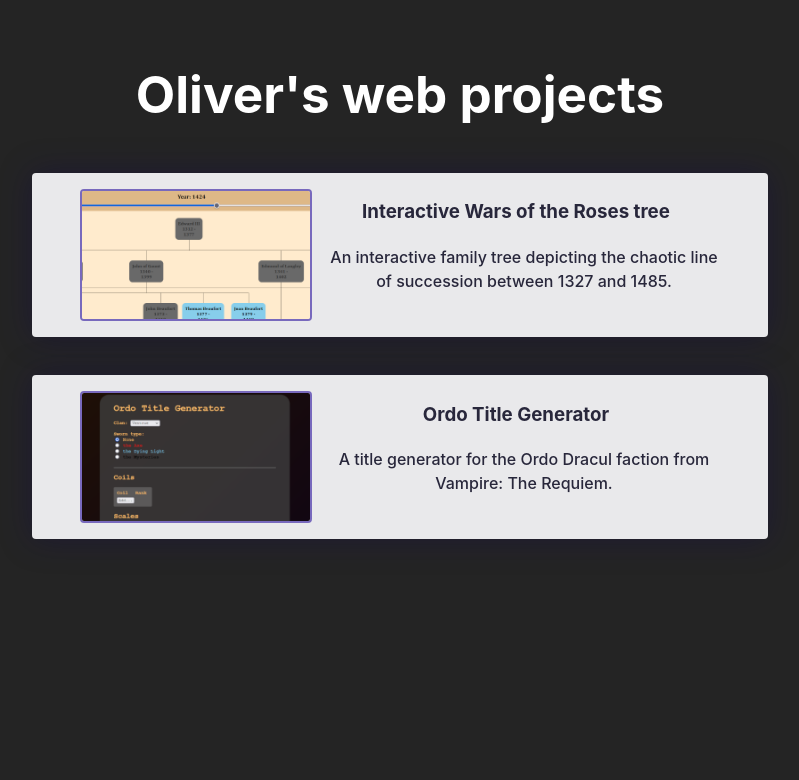
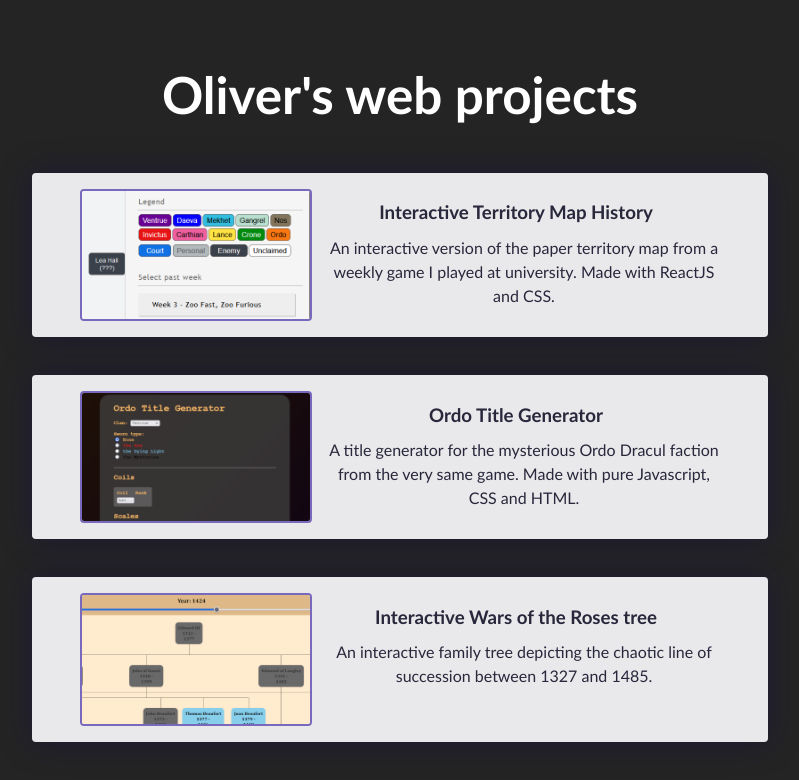
Before and after one commit to owlks4/owlks4.github.io, a React (Vite) app: page / in a window 1280 px wide. Shown: the top 780 px of the page, without its empty margins (240-1039 px from the left). Built offline with nearby package versions, Linux system fonts and the light colour scheme.

Commit message:
Added a new card, and reversed the order of the cards so that the most recent projects are at the top.

```diff
--- a/src/App.css
+++ b/src/App.css
@@ -3,6 +3,7 @@
   margin: 0 auto;
   padding: 2rem;
   text-align: center;
+  font-family: 'Trebuchet MS', 'Lucida Sans Unicode', 'Lucida Grande', 'Lucida Sans', Arial, sans-serif;
 }
 
 .container {
@@ -11,7 +12,7 @@
 }
 
 h3 {
-  margin: 0.5em 0em 1em;
+  margin: 0.5em 0em 0.5em;
 }
 
 p {
@@ -44,7 +45,6 @@ p {
 
 .pCard {
   margin: 0 0 0 1em;
-  text-align: justify center;
 }
 
 .cardImage {
--- a/src/App.jsx
+++ b/src/App.jsx
@@ -2,6 +2,7 @@ import { Component } from 'react'
 import './App.css'
 import warsOfTheRosesTree from './assets/warsOfTheRosesTree.png';
 import ordoTitleGenerator from './assets/ordoTitleGenerator.png';
+import territoryMapHistory from './assets/territoryMapHistory.png';
 
 class Card extends Component{
   constructor(props){
@@ -37,7 +38,11 @@ class App extends Component {
                <Card cardName="Ordo Title Generator"
                      cardLink="./OrdoTitleGenerator/"
                      imgSrc={ordoTitleGenerator}
-                     description="A title generator for the Ordo Dracul faction from Vampire: The Requiem."/>,]};
+                     description="A title generator for the mysterious Ordo Dracul faction from the very same game. Made with pure Javascript, CSS and HTML."/>,
+               <Card cardName="Interactive Territory Map History"
+                     cardLink="./territory-map-react/"
+                     imgSrc={territoryMapHistory}
+                     description="An interactive version of the paper territory map from a weekly game I played at university. Made with ReactJS and CSS."/>].reverse()};
   }
 
   render(){
```
Also changed, not shown: src/assets/territoryMapHistory.png (added).
